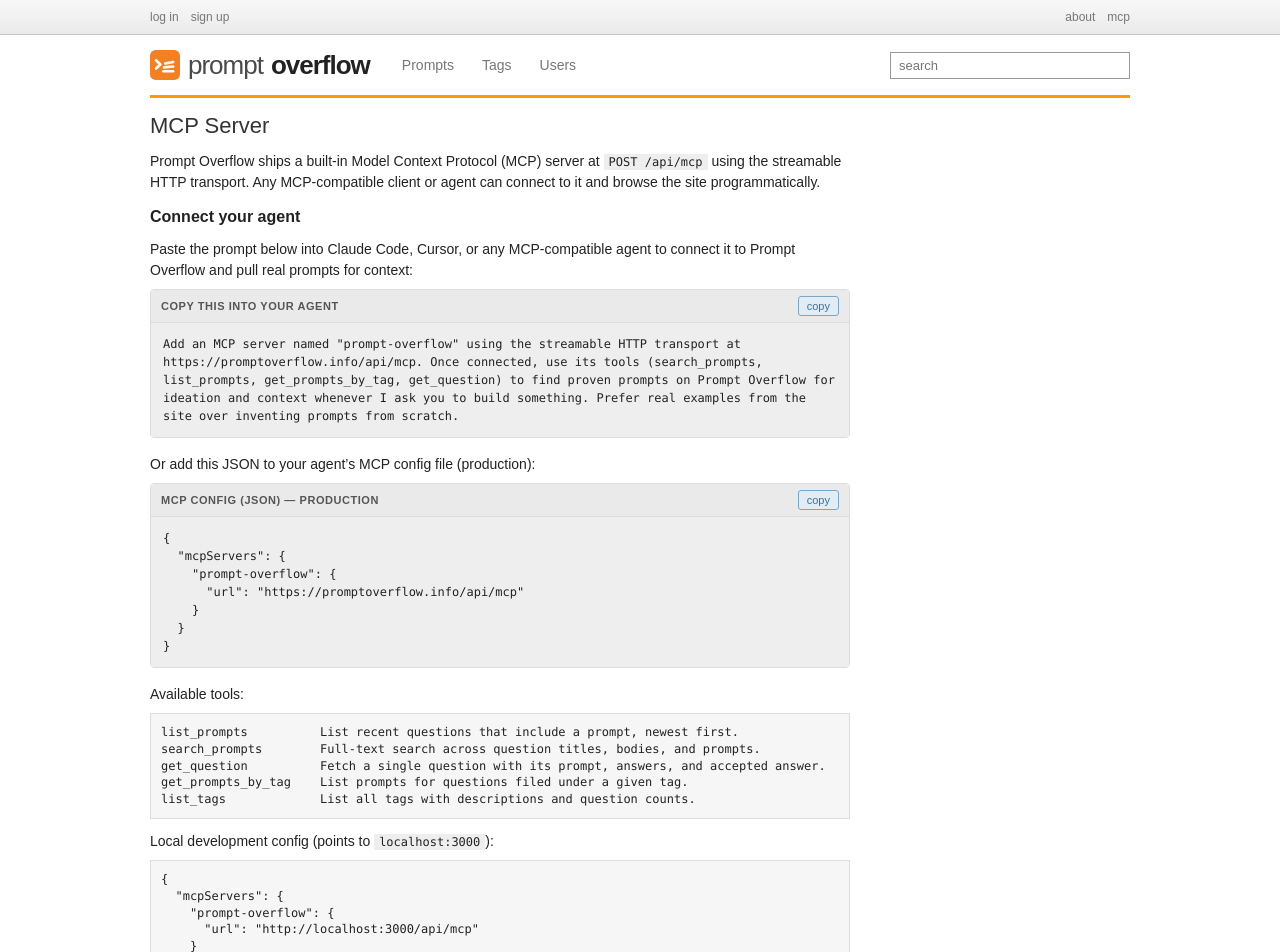
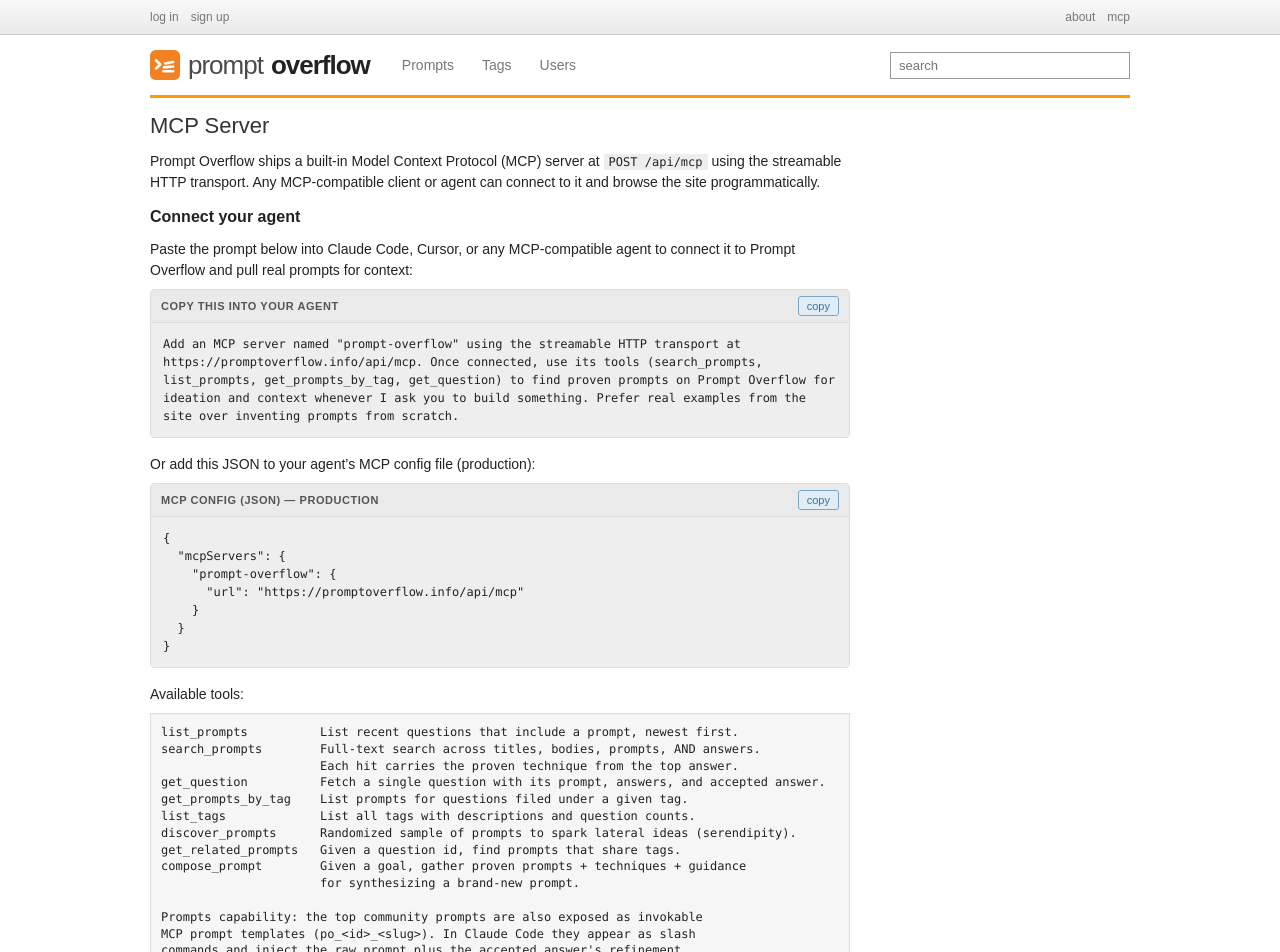
Before and after one commit to chetan-01-source/prompt_overflow, a Next.js app: page /mcp-info in a window 1280 px wide. Shown: the top 952 px of the page. Built offline with nearby package versions, Linux system fonts and the light colour scheme; no server answers.

Commit message:
docs(mcp): update mcp-info tools list to match expanded MCP server (discover/related/compose + prompt templates)

```diff
--- a/app/mcp-info/page.tsx
+++ b/app/mcp-info/page.tsx
@@ -21,10 +21,19 @@
 }`;
 
 const TOOLS = `list_prompts          List recent questions that include a prompt, newest first.
-search_prompts        Full-text search across question titles, bodies, and prompts.
+search_prompts        Full-text search across titles, bodies, prompts, AND answers.
+                      Each hit carries the proven technique from the top answer.
 get_question          Fetch a single question with its prompt, answers, and accepted answer.
 get_prompts_by_tag    List prompts for questions filed under a given tag.
-list_tags             List all tags with descriptions and question counts.`;
+list_tags             List all tags with descriptions and question counts.
+discover_prompts      Randomized sample of prompts to spark lateral ideas (serendipity).
+get_related_prompts   Given a question id, find prompts that share tags.
+compose_prompt        Given a goal, gather proven prompts + techniques + guidance
+                      for synthesizing a brand-new prompt.
+
+Prompts capability: the top community prompts are also exposed as invokable
+MCP prompt templates (po_<id>_<slug>). In Claude Code they appear as slash
+commands and inject the raw prompt plus the accepted answer's refinement.`;
 
 export default function McpInfoPage() {
   return (
```
